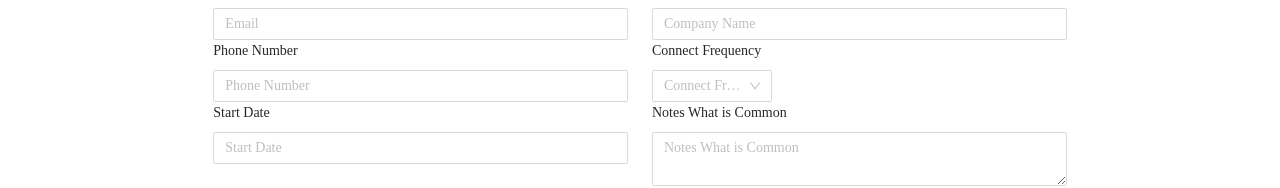
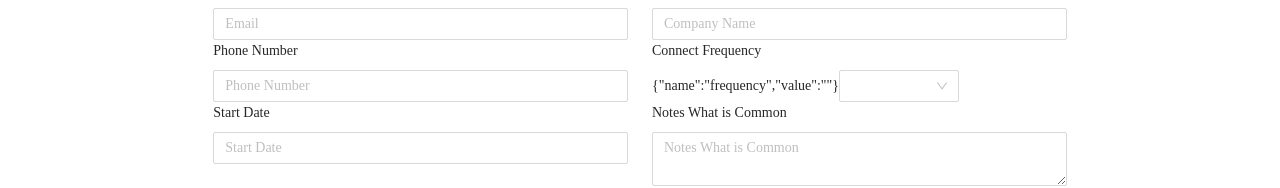
Before and after one commit to alipetarian/nextjs-styled-components-antd-typescript-starter, a Next.js app: page /connects/add-connect in a window 1280 px wide. Shown: the part 198-386 px from the top of the page. Built offline with nearby package versions, Linux system fonts and the light colour scheme; a web font is replaced by a local one.

Commit message:
Fixed Ant Select Issue

```diff
--- a/src/components/connects/add-connect/form.tsx
+++ b/src/components/connects/add-connect/form.tsx
@@ -1,14 +1,18 @@
+/* eslint-disable no-unused-vars */
+/* eslint-disable react/prop-types */
+/* eslint-disable jsx-a11y/label-has-associated-control */
 import {
   Form, Input, Button, Row, Col, Spin, message, Select,
 } from 'antd';
 import Router from 'next/router';
 
 import * as yup from 'yup';
-import { useFormik } from 'formik';
+import { useField, useFormik } from 'formik';
 import styled from 'styled-components';
 import { createConnect } from 'services/connects';
 import { useState } from 'react';
 import { Connect } from 'types/connect';
+import { get } from 'http';
 
 const { Option } = Select;
 const { TextArea } = Input;
@@ -57,8 +61,8 @@ const validationSchema = yup.object().shape({
     .max(255)
     .required(requiredField('Phone Number')),
   frequency: yup
-    .string(),
-  // .required(requiredField('Freqency')),
+    .string()
+    .required(requiredField('Freqency')),
   start_date: yup
     .string()
     .required(requiredField('Start Date')),
@@ -105,7 +109,7 @@ const ConnectForm: React.FC = () => {
       notes_about_them: '',
       notes_advice_wanted: '',
       notes_what_is_common: '',
-      frequency: 'weekly',
+      frequency: '',
       start_date: '',
     },
     validationSchema,
@@ -166,7 +170,6 @@ const ConnectForm: React.FC = () => {
                 />
               </FormItem>
             </Col>
-
             <Col xs={24} sm={12}>
               <FormItem
                 help={formik.touched.company_name && formik.errors.company_name ? formik.errors.company_name : ''}
@@ -204,45 +207,20 @@ const ConnectForm: React.FC = () => {
                 validateStatus={formik.touched.frequency && formik.errors.frequency ? 'error' : undefined}
                 label="Connect Frequency"
               >
-
-                {/* <FormikProvider value={formik}> */}
-                {/* <Field
-                  name="frequency"
-                  render={({ field }: any) => (
-                    <Select
-                      {...field}
-                      placeholder="Connect Frequency"
-                      style={{ width: 120 }}
-                      onBlur={formik.handleBlur}
-                      onChange={formik.handleChange}
-                      onSelect={formik.handleChange}
-                    >
-                      <Option value="weekly">Weekly</Option>
-                      <Option value="monthly">Monthly</Option>
-                    </Select>
-                  )}
-                /> */}
-                {/* </FormikProvider> */}
+                {JSON.stringify({ ...formik.getFieldProps('frequency') })}
                 <Select
                   placeholder="Connect Frequency"
                   style={{ width: 120 }}
+                  value={formik.values.frequency}
+                  onChange={(value) => { formik.setFieldValue('frequency', value); }}
                   onBlur={formik.handleBlur}
-                  onChange={formik.handleChange}
                   onSelect={formik.handleChange}
-                  value={formik.values.frequency}
                 >
                   <Option value="weekly">Weekly</Option>
                   <Option value="monthly">Monthly</Option>
                 </Select>
-                {/* <Input
-                  name="frequency"
-                  placeholder="Connect Frequency"
-                  value={formik.values.frequency}
-                  onChange={formik.handleChange}
-                  onBlur={formik.handleBlur}
-                /> */}
+              </FormItem>
 
-              </FormItem>
             </Col>
             <Col xs={24} sm={12}>
               <FormItem
--- a/src/server/index.ts
+++ b/src/server/index.ts
@@ -13,7 +13,7 @@ const apiPaths = {
   '/graphql': {
     target: process.env.CI_HASURA_GRAPQHL_ENDPOINT,
     pathRewrite: {
-      '^/grapqhl': '/graphql',
+      '^/graphql': '/graphql',
     },
     changeOrigin: true,
   },
@@ -23,7 +23,7 @@ const apiPaths = {
   try {
     await app.prepare();
     const server = express();
-    server.use('/grapqhl', createProxyMiddleware(apiPaths['/graphql']));
+    server.use('/graphql', createProxyMiddleware(apiPaths['/graphql']));
     server.use(cookieParser());
     server.all('*', (req: Request, res: Response) => handle(req, res));
 
```
